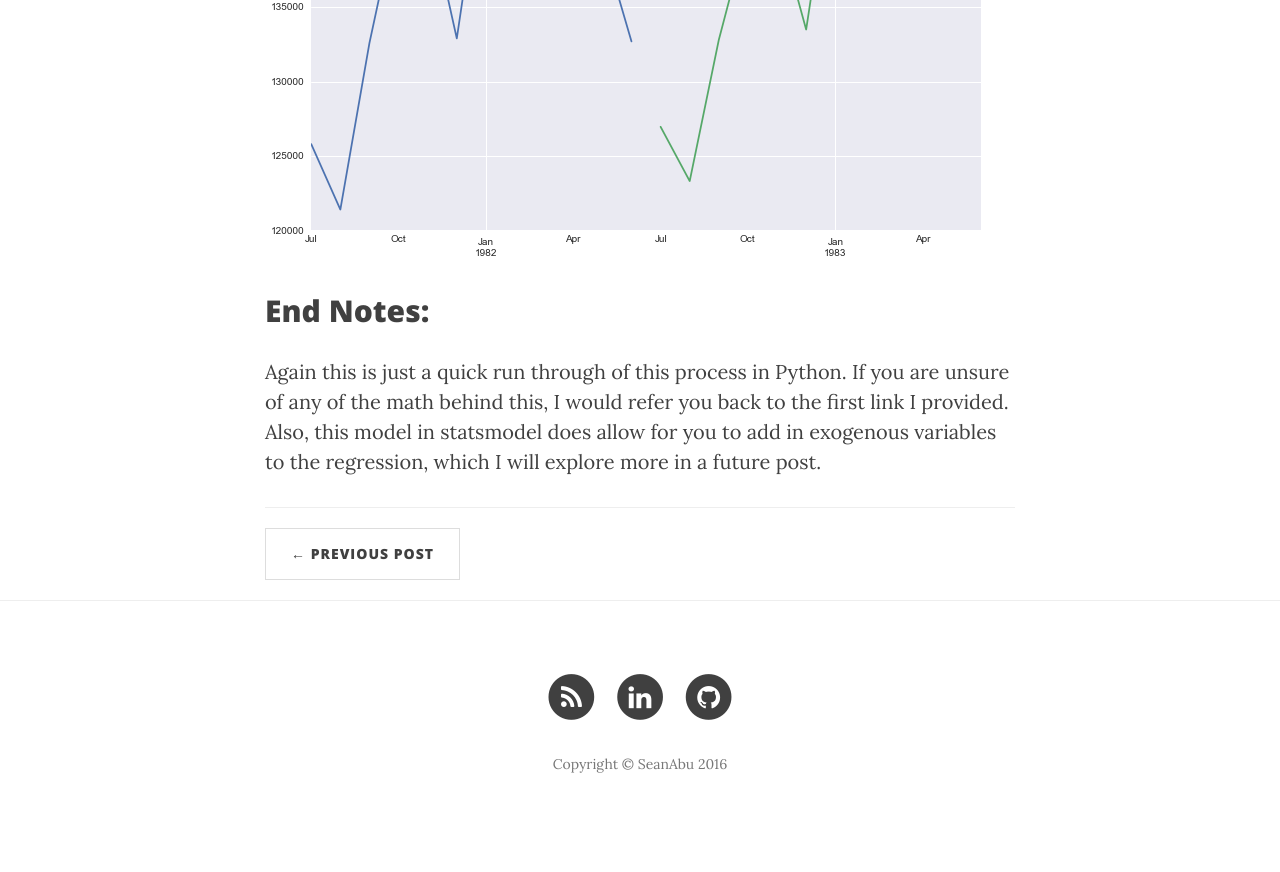
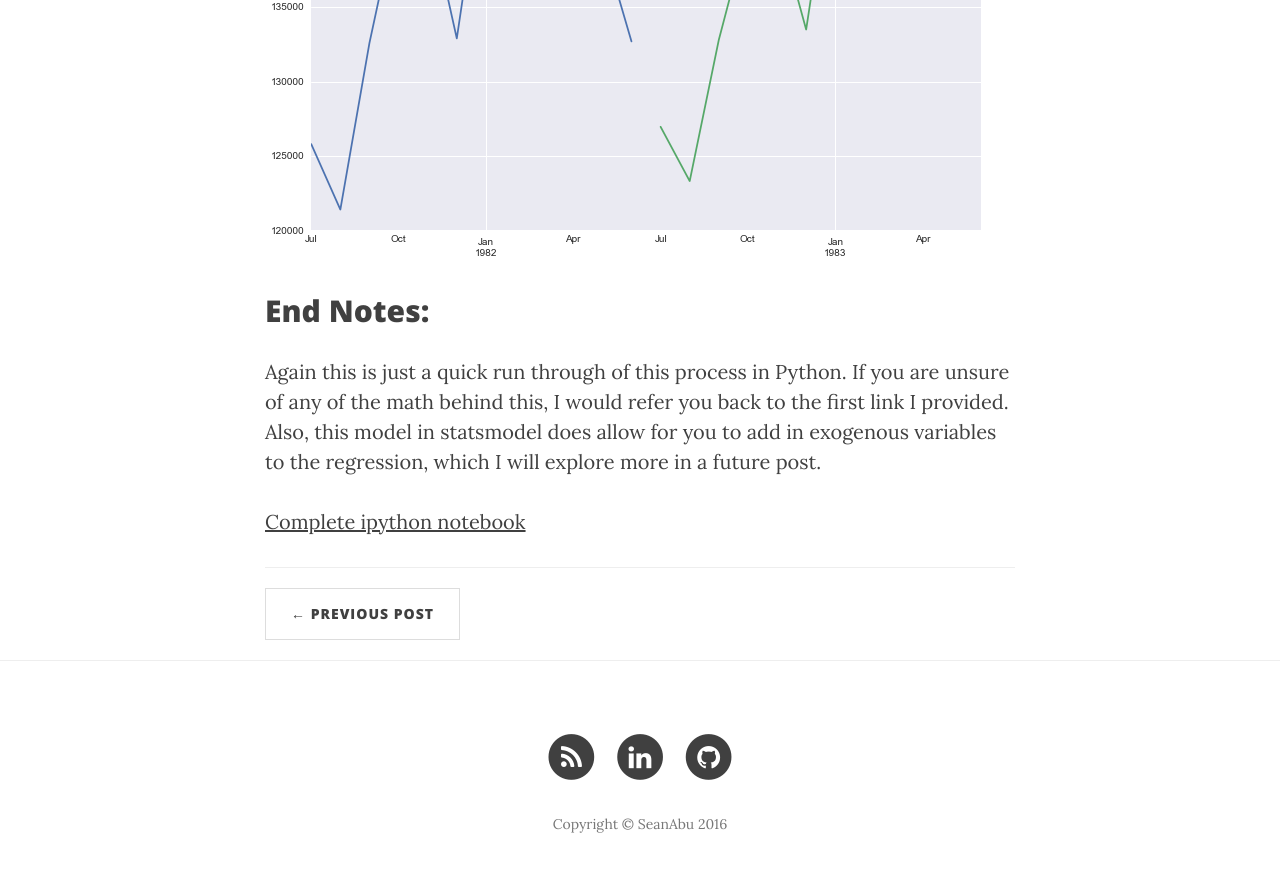
Before and after one commit to jingjingforest/jingjingforest.github.io, a Jekyll site: the page built from _posts/2016-03-22-time-series-seasonal-ARIMA-model-in-python.markdown, in a window 1280 px wide and 900 px high, scrolled down 13467 px. Shown: the top 872 px of the window. Built offline with Jekyll 4.4.1, drawn with Linux system fonts in a browser that asks for light colours; nearby versions of some CDN libraries; before the commit the page ends 14307 px from its top, so only the background shows below that; part of the change alters nothing that is shown.

Commit message:
Time Series Post

```diff
--- a/_posts/2016-03-22-time-series-seasonal-ARIMA-model-in-python.markdown
+++ b/_posts/2016-03-22-time-series-seasonal-ARIMA-model-in-python.markdown
@@ -21,7 +21,7 @@ Before we get started, you will need to do is install the [development version (
 
 ## The Data:
 Since I can't make my company's data public, I will use a public data set for this tutorial that you can also access [here.](https://datamarket.com/data/set/22w6/portland-oregon-average-monthly-bus-ridership-100-january-1973-through-june-1982-n114#!ds=22w6&display=line)
-It is a monthly count of riders for the Portland public transportation system.  The website states that it is from January 1973 through June 1982, but when you download the data starts in 1960.  I believe there is a mistake in the data, but either way it doesn’t really affect the analysis. I mad a few transformations to the data that you can see in my [complete ipython notebook]()
+It is a monthly count of riders for the Portland public transportation system.  The website states that it is from January 1973 through June 1982, but when you download the data starts in 1960.  I believe there is a mistake in the data, but either way it doesn’t really affect the analysis. I mad a few transformations to the data that you can see in my [complete ipython notebook](https://github.com/seanabu/seanabu.github.io/blob/master/Seasonal_ARIMA_model_Portland_transit.ipynb)
 
 
 ## The process:
@@ -188,3 +188,5 @@ Now I will have use the predict function to create forecast values for these new
 ## End Notes:
 
 Again this is just a quick run through of this process in Python. If you are unsure of any of the math behind this, I would refer you back to the first link I provided. Also, this model in statsmodel does allow for you to add in exogenous variables to the regression, which I will explore more in a future post.
+
+[Complete ipython notebook](https://github.com/seanabu/seanabu.github.io/blob/master/Seasonal_ARIMA_model_Portland_transit.ipynb)
```
